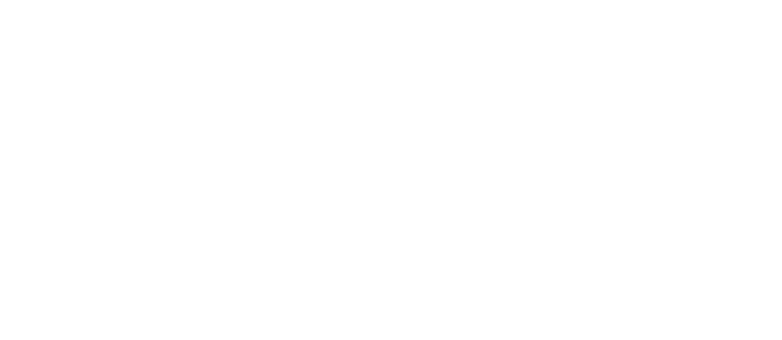
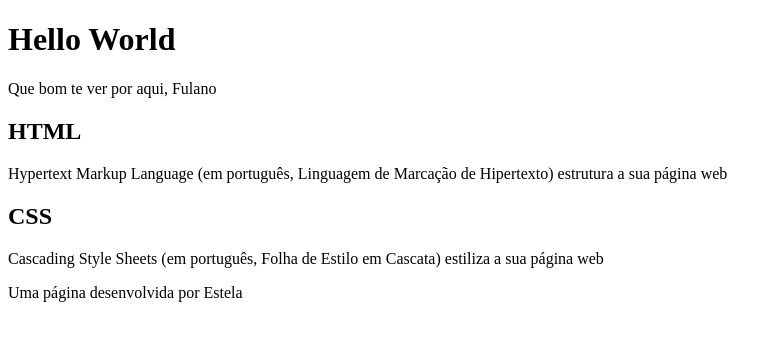
Before and after one commit to Prof-Estela/Hello-Word, a plain HTML site: page index.html in a window 1280 px wide. Shown: the whole page, without its empty margins (0-782 px from the left). Drawn offline with Linux system fonts and the light colour scheme.

Commit message:
Base HTML- aula 02

```diff
--- a/index.html
+++ b/index.html
@@ -6,6 +6,25 @@
     <title>Hello Word</title>
 </head>
 <body>
+    <header>
+        <h1>Hello World</h1>
+        <p> Que bom te ver por aqui, Fulano</p>
+
+    </header>
+
+    <section>
+        <h2>HTML</h2>
+        <P>Hypertext Markup Language (em português, Linguagem de Marcação de Hipertexto) estrutura a sua página web</P>
+
+        <h2>CSS</h2>
+        <p>Cascading Style Sheets (em português, Folha de Estilo em Cascata) estiliza a sua página web</p>
+
+    </section>
+
+    <footer>
+        <p>Uma página desenvolvida por Estela</p>
+
+    </footer>
 
 </body>
 </html>
```
